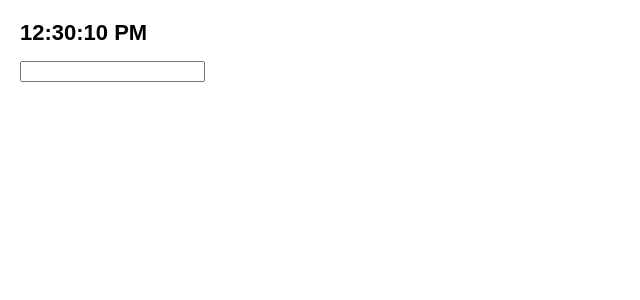
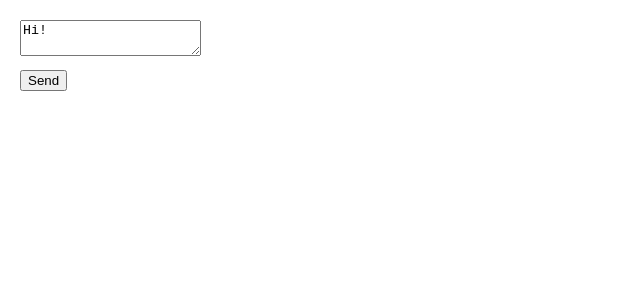
Before and after one commit to Jy4058350/begin_1, a React (Create React App) app: page / in a window 1280 px wide. Shown: the top 300 px of the page, without its empty margins (0-640 px from the left). Built offline with nearby package versions, Linux system fonts and the light colour scheme.

Commit message:
stateのセットでレンダーがトリガされるfirst

```diff
--- a/src/App.js
+++ b/src/App.js
@@ -1,18 +1,29 @@
-import { useState, useEffect } from 'react'
-import Clock from './Clock.js'
+import { useState } from 'react'
 
-function useTime() {
-  const [time, setTime] = useState(() => new Date())
-  useEffect(() => {
-    const id = setInterval(() => {
-      setTime(new Date())
-    }, 1000)
-    return () => clearInterval(id)
-  }, [])
-  return time
+export default function Form() {
+  const [isSent, setIsSent] = useState(false)
+  const [message, setMessage] = useState('Hi!')
+  if (isSent) {
+    return <h1>Your message is on its way!</h1>
+  }
+  return (
+    <form
+      onSubmit={e => {
+        e.preventDefault()
+        setIsSent(true)
+        sendMessage(message)
+      }}
+    >
+      <textarea
+        placeholder='Message'
+        value={message}
+        onChange={e => setMessage(e.target.value)}
+      />
+      <button type='submit'>Send</button>
+    </form>
+  )
 }
 
-export default function App() {
-  const time = useTime()
-  return <Clock time={time.toLocaleTimeString()} />
+function sendMessage(message) {
+  // ...
 }
```
